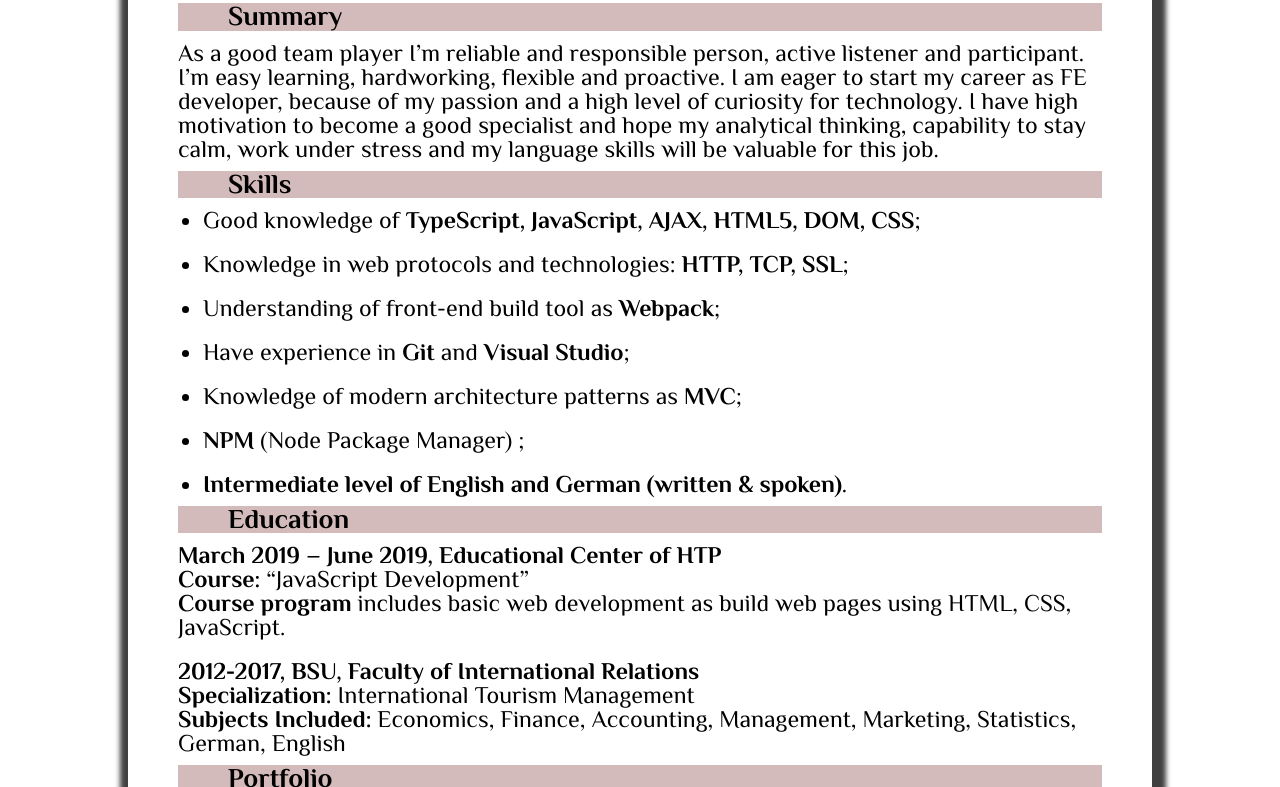
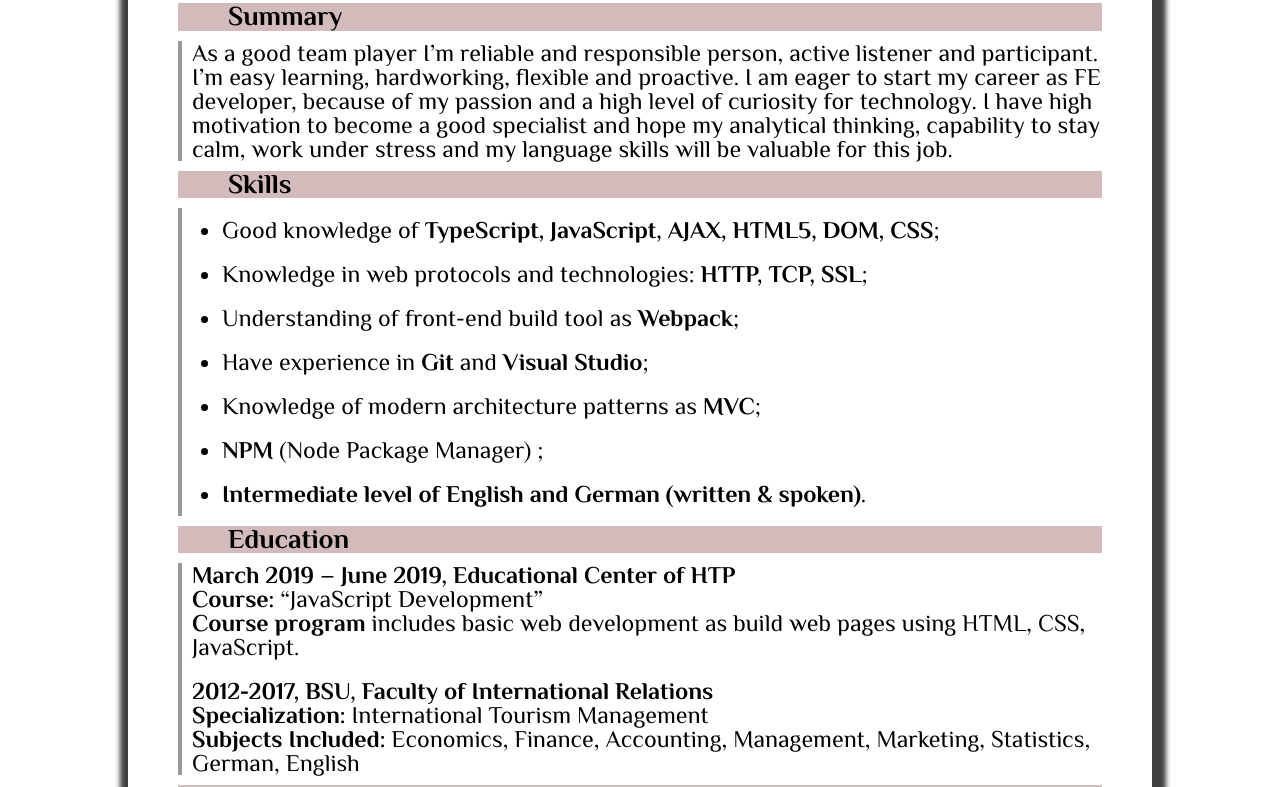
Before and after one commit to DaryaZel/rsschool-cv, a plain HTML site: page index.html in a window 1280 px wide. Shown: the part 457-1244 px from the top of the page. Drawn offline with nearby package versions, Linux system fonts and the light colour scheme.

Commit message:
refactor: add borders to the page near containers

```diff
--- a/index.html
+++ b/index.html
@@ -44,14 +44,16 @@
             </div>
         </header>
         <main class="main-information">
+            <h2>Objective </h2>
             <div class="objective">
-                <h2>Objective </h2>
+
                 <p>
                     Front-end Developer
                 </p>
             </div>
+            <h2>Summary</h2>
             <div class="summary">
-                <h2>Summary</h2>
+
                 <p>
                     As a good team player I’m reliable and responsible person, active listener and participant. I’m
                     easy learning, hardworking, flexible and proactive. I am eager to start my career as FE
@@ -86,8 +88,9 @@
                     </li>
                 </ul>
             </div>
+            <h2>Education</h2>
             <div class="education">
-                <h2>Education</h2>
+
                 <h3>March 2019 – June 2019, Educational Center of HTP</h3>
                 <p> <em>Course:</em> “JavaScript Development”<br>
                     <em>Course program</em> includes basic web development as build web pages using HTML, CSS,
@@ -99,8 +102,9 @@
                     German, English
                 </p>
             </div>
-            <div class="Portfolio">
-                <h2>Portfolio</h2>
+            <h2>Portfolio</h2>
+            <div class="portfolio">
+
                 <span>GitHub: <a href="https://github.com/DaryaZel"
                         target="_blank">https://github.com/DaryaZel</a></span>
                 <h3>Software Projects:</h3>
--- a/main.css
+++ b/main.css
@@ -44,27 +44,28 @@ h2{
     font-weight: 700;
     padding-left:50px;
 }
-.summary p, .objective p {
+.summary p, .objective p, .education, .portfolio {
     margin:10px 0;
+    padding-left: 10px;
+}
+.summary p, .objective p, .skills ul, .education, .portfolio{
+    border-left: 4px solid #999797;
 }
 
 .skills ul{
     display: block;
     list-style-type: disc;
-    padding-left: 25px;
+    padding-left: 40px;
+    margin: 10px 0;
 }
 .skills li{
     padding: 10px 0;
 }
-.education :nth-child(2) {
-    margin-top: 10px
-}
-.education :nth-child(4) {
+
+.education :nth-child(3) {
     margin-top: 20px
 }
-.education :nth-child(5) {
-    padding-bottom: 10px
-}
+
 h3{
     font-weight: 600;
 }
```
